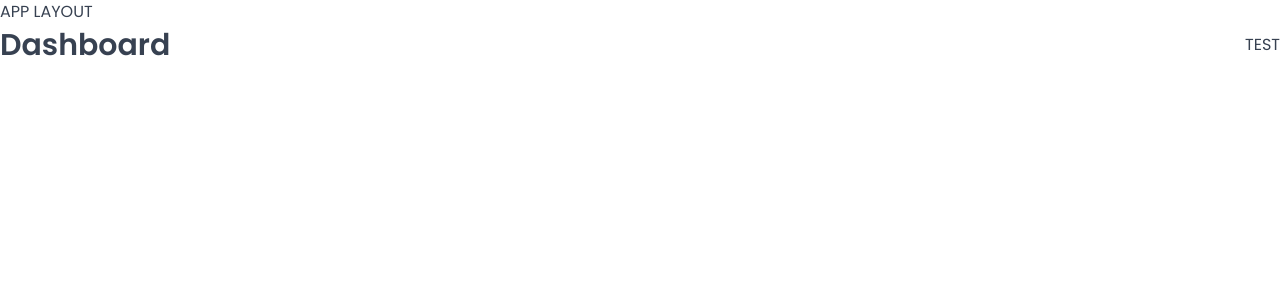
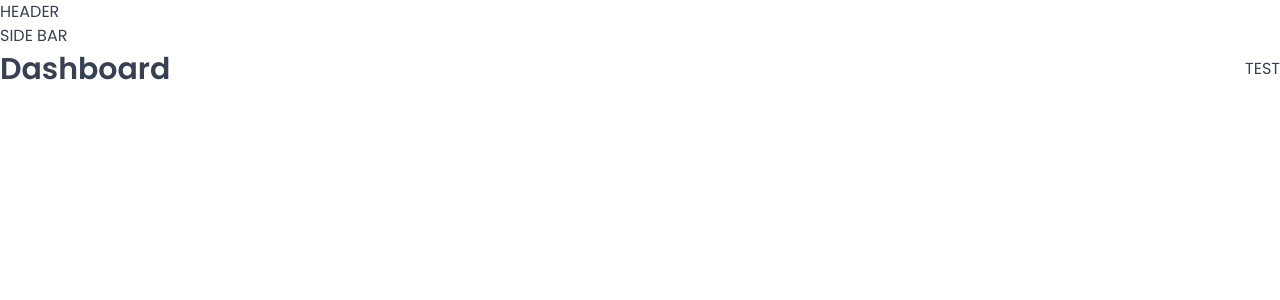
Before and after one commit to ivantxo/the_wild_oasis, a React (Vite) app: page /dashboard in a window 1280 px wide. Shown: the top 300 px of the page. Built offline with nearby package versions, Linux system fonts and the light colour scheme; a web font is replaced by a local one.

Commit message:
Added Header and SideBar and Outlet in main

```diff
--- a/src/ui/AppLayout.jsx
+++ b/src/ui/AppLayout.jsx
@@ -1,10 +1,15 @@
 import { Outlet } from "react-router-dom";
+import SideBar from "./SideBar";
+import Header from "./Header";
 
 function AppLayout() {
   return (
     <div>
-      <p>APP LAYOUT</p>
-      <Outlet />
+      <Header />
+      <SideBar />
+      <main>
+        <Outlet />
+      </main>
     </div>
   );
 }
--- /dev/null
+++ b/src/ui/Header.jsx
@@ -0,0 +1,5 @@
+function Header() {
+  return <header>HEADER</header>;
+}
+
+export default Header;
--- /dev/null
+++ b/src/ui/SideBar.jsx
@@ -0,0 +1,5 @@
+function SideBar() {
+  return <aside>SIDE BAR</aside>;
+}
+
+export default SideBar;
```
